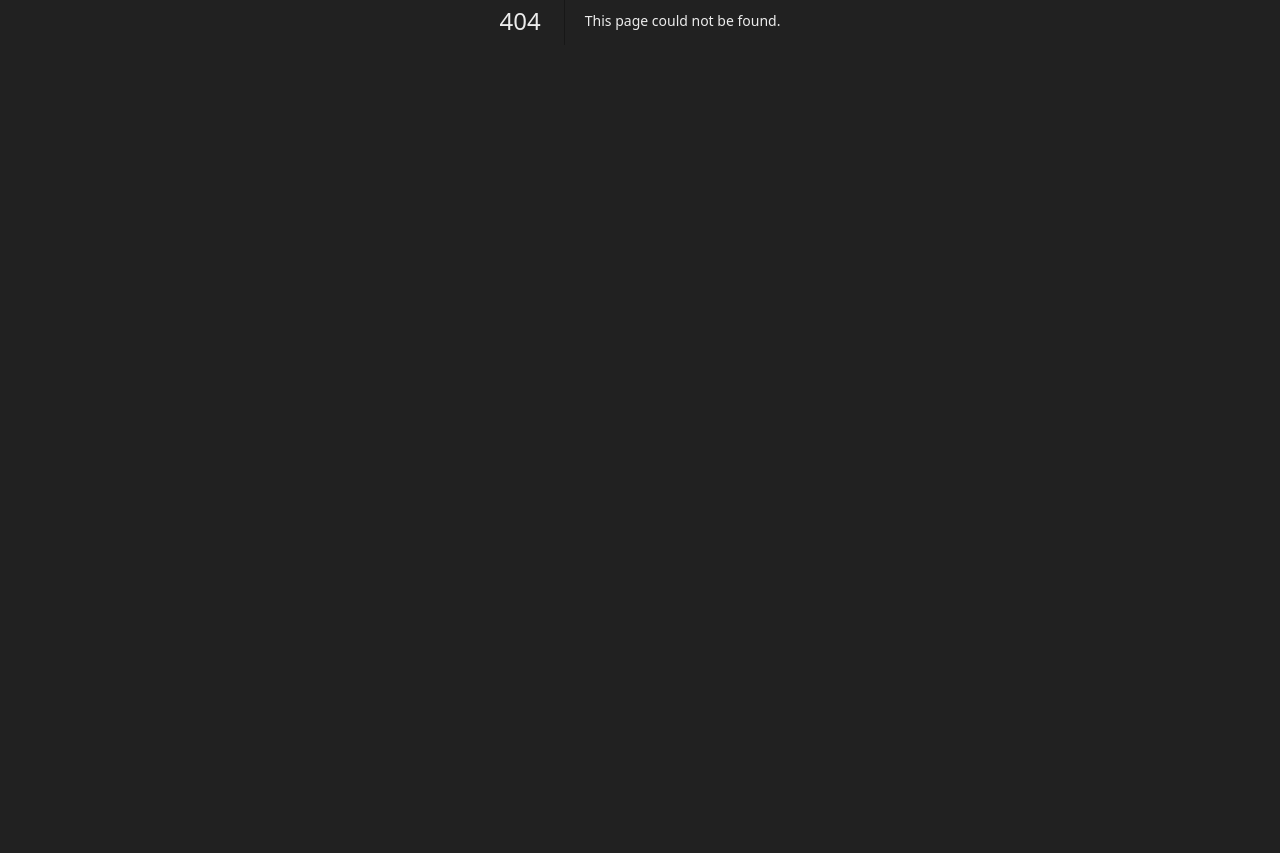
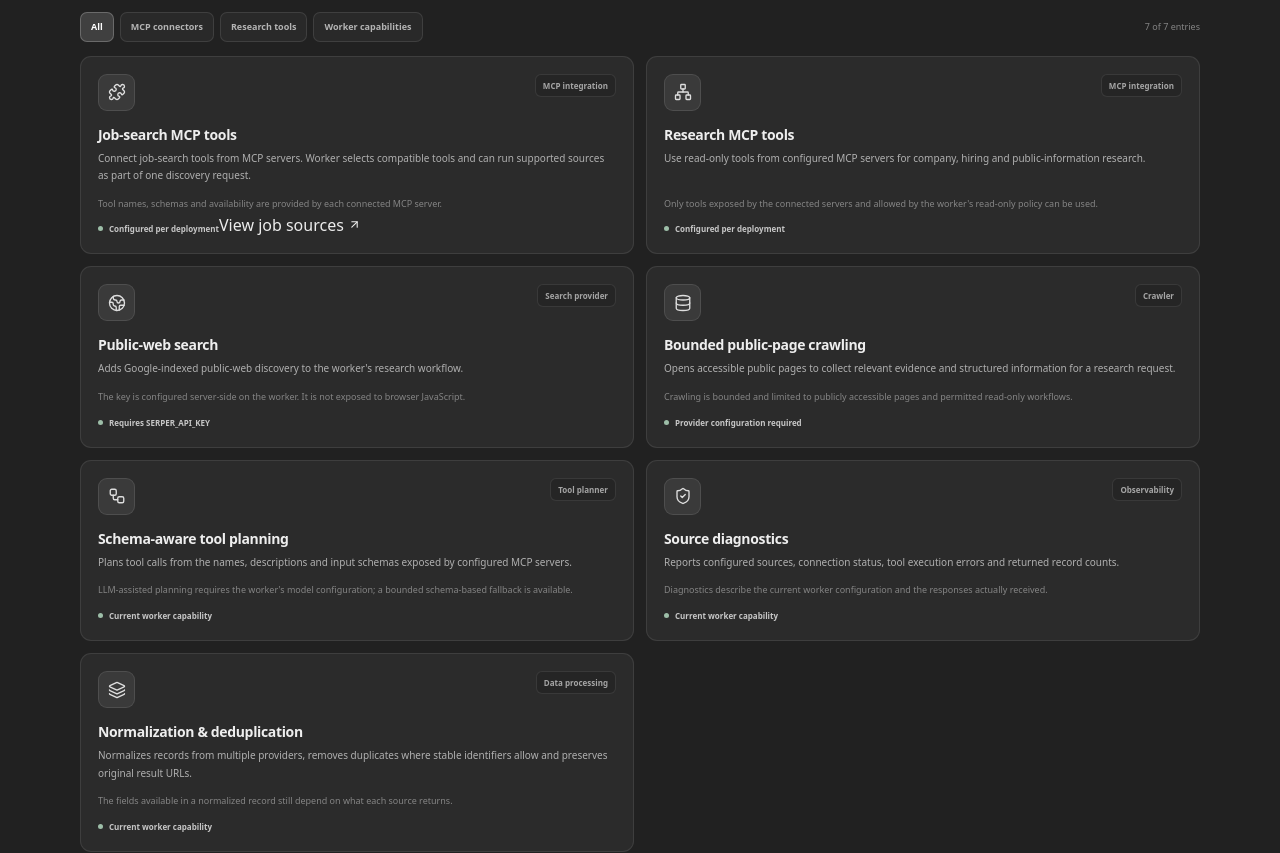
Before and after one commit to jobkar-official/nvoid_web_view, a Next.js app: page /plugins in a window 1280 px wide. Before the commit this address had no page. Shown: the part 380-1233 px from the top of the page. Before the commit the page ends 800 px from the top, so only its background shows below. Built offline with nearby package versions, Linux system fonts and the light colour scheme.

Commit message:
Add MCP plugins and integrations directory page

```diff
--- /dev/null
+++ b/app/(public)/plugins/page.tsx
@@ -0,0 +1,86 @@
+import type { Metadata } from "next";
+import WorkerDirectory, { type WorkerDirectoryConfig } from "../../../components/worker-directory";
+
+export const metadata: Metadata = {
+  title: "Plugins & MCP Integrations — Worker",
+  description: "Explore Worker MCP tool integrations, read-only research connectors, search and crawling capabilities."
+};
+
+const config: WorkerDirectoryConfig = {
+  eyebrow: "WORKER / PLUGINS & INTEGRATIONS",
+  title: "Extend Worker with connected tools.",
+  description: "Worker can use tools exposed by configured Model Context Protocol servers. Explore the integration types and research capabilities supported by the current architecture.",
+  categories: ["MCP connectors", "Research tools", "Worker capabilities"],
+  entries: [
+    {
+      name: "Job-search MCP tools",
+      category: "MCP connectors",
+      kind: "MCP integration",
+      status: "Configured per deployment",
+      description: "Connect job-search tools from MCP servers. Worker selects compatible tools and can run supported sources as part of one discovery request.",
+      detail: "Tool names, schemas and availability are provided by each connected MCP server.",
+      icon: "puzzle",
+      href: "/sources",
+      linkLabel: "View job sources"
+    },
+    {
+      name: "Research MCP tools",
+      category: "MCP connectors",
+      kind: "MCP integration",
+      status: "Configured per deployment",
+      description: "Use read-only tools from configured MCP servers for company, hiring and public-information research.",
+      detail: "Only tools exposed by the connected servers and allowed by the worker's read-only policy can be used.",
+      icon: "network"
+    },
+    {
+      name: "Public-web search",
+      category: "Research tools",
+      kind: "Search provider",
+      status: "Requires SERPER_API_KEY",
+      description: "Adds Google-indexed public-web discovery to the worker's research workflow.",
+      detail: "The key is configured server-side on the worker. It is not exposed to browser JavaScript.",
+      icon: "globe"
+    },
+    {
+      name: "Bounded public-page crawling",
+      category: "Research tools",
+      kind: "Crawler",
+      status: "Provider configuration required",
+      description: "Opens accessible public pages to collect relevant evidence and structured information for a research request.",
+      detail: "Crawling is bounded and limited to publicly accessible pages and permitted read-only workflows.",
+      icon: "database"
+    },
+    {
+      name: "Schema-aware tool planning",
+      category: "Worker capabilities",
+      kind: "Tool planner",
+      status: "Current worker capability",
+      description: "Plans tool calls from the names, descriptions and input schemas exposed by configured MCP servers.",
+      detail: "LLM-assisted planning requires the worker's model configuration; a bounded schema-based fallback is available.",
+      icon: "workflow"
+    },
+    {
+      name: "Source diagnostics",
+      category: "Worker capabilities",
+      kind: "Observability",
+      status: "Current worker capability",
+      description: "Reports configured sources, connection status, tool execution errors and returned record counts.",
+      detail: "Diagnostics describe the current worker configuration and the responses actually received.",
+      icon: "shield"
+    },
+    {
+      name: "Normalization & deduplication",
+      category: "Worker capabilities",
+      kind: "Data processing",
+      status: "Current worker capability",
+      description: "Normalizes records from multiple providers, removes duplicates where stable identifiers allow and preserves original result URLs.",
+      detail: "The fields available in a normalized record still depend on what each source returns.",
+      icon: "layers"
+    }
+  ],
+  note: "Worker does not assume that a plugin is installed just because it is listed here. MCP integrations and optional search providers must be configured and authorized on the worker service first."
+};
+
+export default function PluginsPage() {
+  return <WorkerDirectory config={config} />;
+}
```
